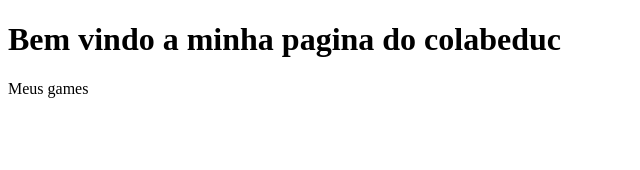
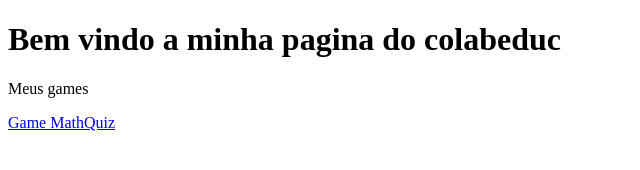
Before and after one commit to Flaviojsouza/Flaviojsouza.github.io, a plain HTML site: page index.html in a window 1280 px wide. Shown: the whole page, without its empty margins (0-640 px from the left). Drawn offline with Linux system fonts and the light colour scheme.

Commit message:
Update index.html

```diff
--- a/index.html
+++ b/index.html
@@ -6,5 +6,6 @@
     <body>
       <h1>Bem vindo a minha pagina do colabeduc</h1>
       <p>Meus games</p>
+      <a href="https://flaviojsouza.github.io/MathQuiz/">Game MathQuiz</a>
     </body>
 </html>
```
